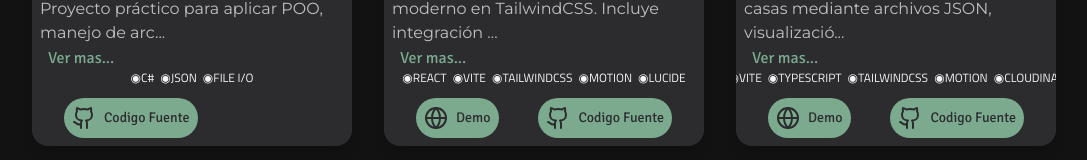
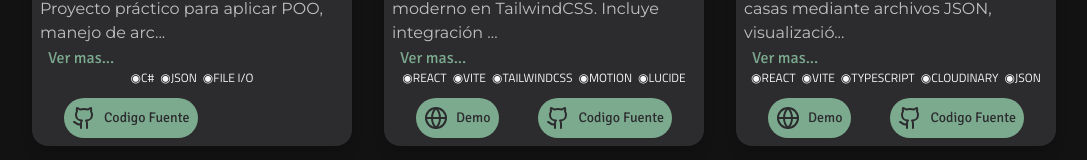
Before and after one commit to Morfeo95/Portafolio, a React (Vite) app: page / in a window 1280 px wide. Shown: the part 2508-2668 px from the top of the page, without its empty margins (96-1183 px from the left). Built offline with nearby package versions, Linux system fonts and the light colour scheme.

Commit message:
fix images

```diff
--- a/src/Data/ProjectosData.js
+++ b/src/Data/ProjectosData.js
@@ -47,14 +47,12 @@ const ProyectosData = [
 {
     id: 6,
     titulo: "Catálogo Inmobiliario",
-    imagenUrl: "./img/CatalogoInmobiliario.png",
+    imagenUrl: "./img/Catalogo.png",
     descripcion: "Catálogo inmobiliario web diseñado para mostrar propiedades de forma clara y profesional. Permite gestionar casas mediante archivos JSON, visualización con carrusel de imágenes, ficha detallada, mapa integrado de Google Maps y edición de registros con subida de imágenes a Cloudinary. Pensado como base para un futuro SaaS inmobiliario.",
     tecnologias: [
         "React",
         "Vite",
         "TypeScript",
-        "TailwindCSS",
-        "Motion",
         "Cloudinary",
         "JSON"
     ],
```
Also changed, not shown: 1 other file (tests, documents, lock files or other folders).
